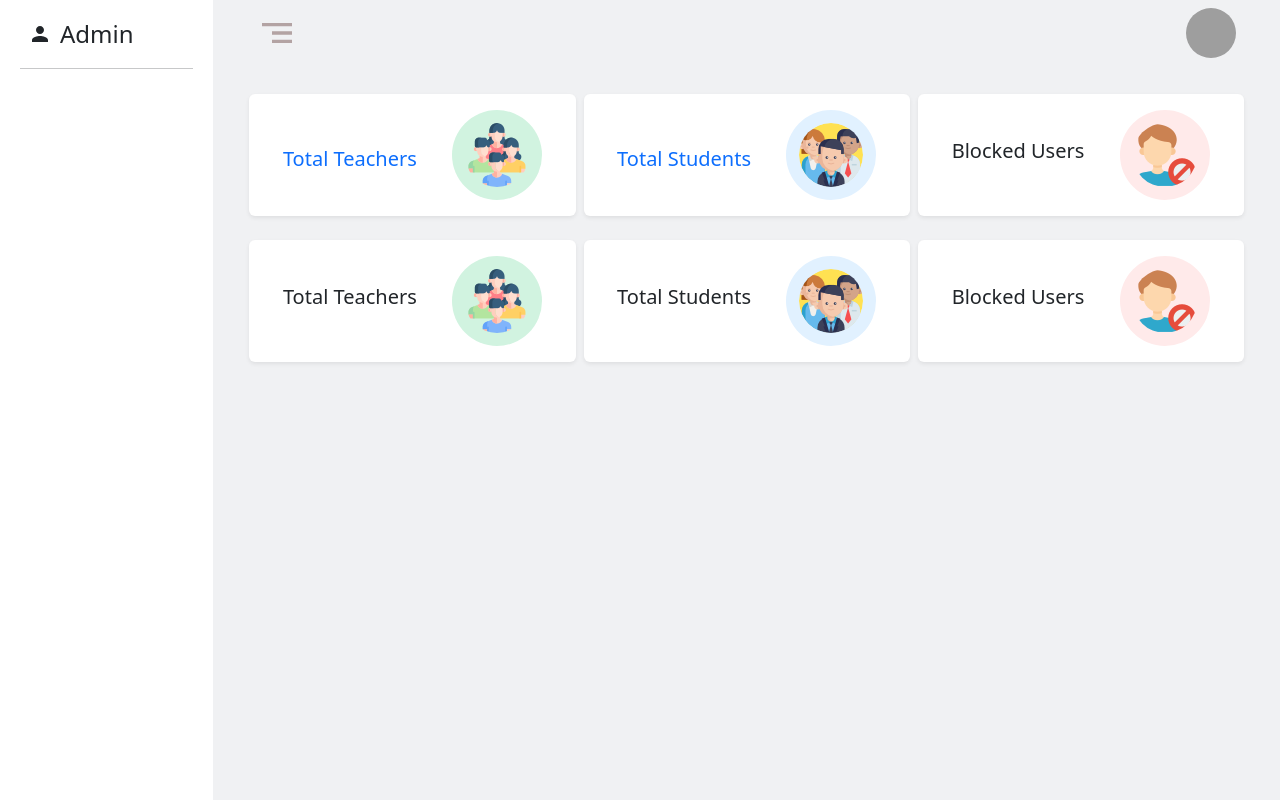
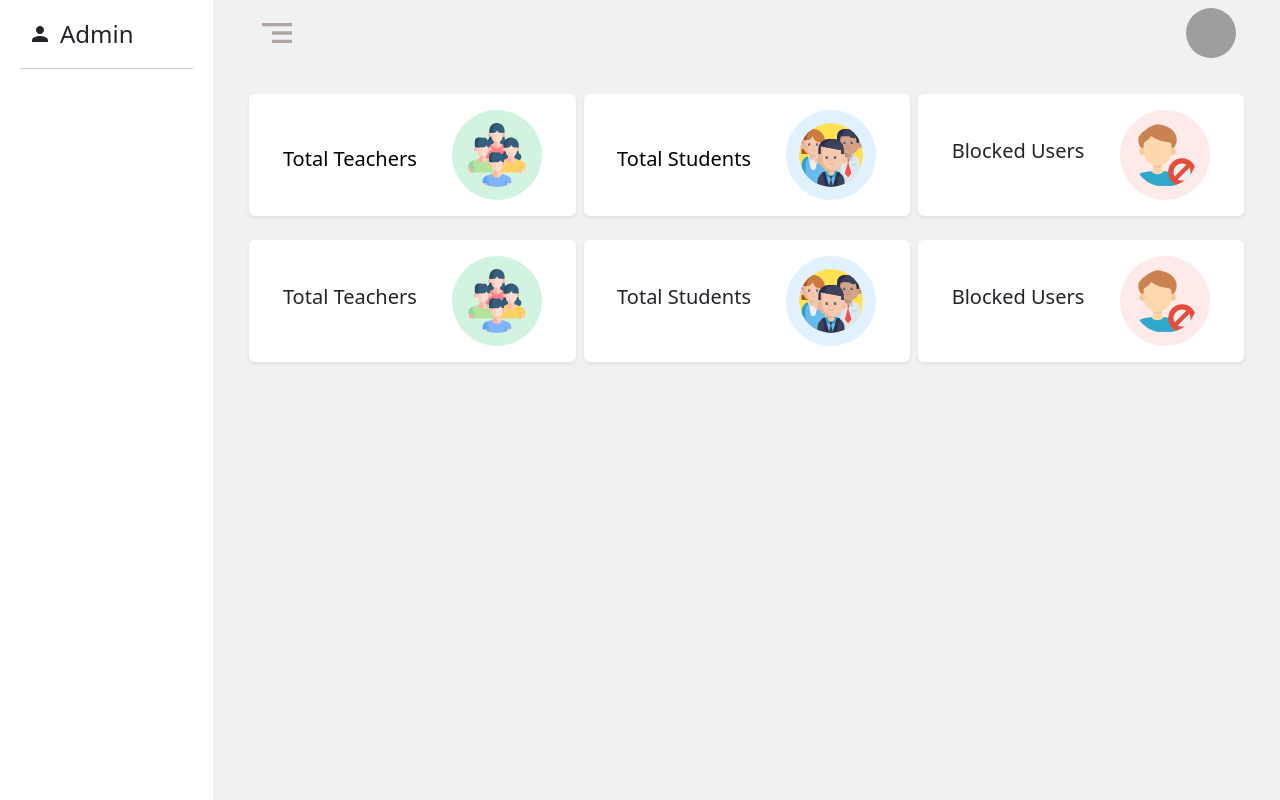
Before and after one commit to Taran-Arora/School_user, a React (Create React App) app: page /dashboard in a window 1280 px wide. Built offline with nearby package versions, Linux system fonts and the light colour scheme; grey boxes are pictures that could not be loaded.

Commit message:
commited

```diff
--- a/src/Components/Home.js
+++ b/src/Components/Home.js
@@ -130,7 +130,7 @@ const Home = ({ Toggle    }) => {
                         <div className="p-3 bg-white shadow-sm d-flex justify-content-around align-items-center rounded">
                             <div>
                                 <h3 className='fs-2'>{totalTeachers} </h3>
-                                <Link to='/allteachers' className='fs-5'>Total Teachers</Link>
+                                <Link to='/allteachers' className='fs-5 d-link'>Total Teachers</Link>
                             </div>
                             <img src={Students} alt="Total Users" className='img-fluid cards-img bg-green' />
                         </div>
@@ -139,7 +139,7 @@ const Home = ({ Toggle    }) => {
                         <div className="p-3 bg-white shadow-sm d-flex justify-content-around align-items-center rounded">
                             <div>
                                 <h3 className='fs-2'>{totalStudents} </h3>
-                                <Link to='/allstudents' className='fs-5'>Total Students</Link>
+                                <Link to='/allstudents' className='fs-5 d-link'>Total Students</Link>
                             </div>
                             <img src={Teacher} alt="Active Users" className='img-fluid cards-img bg-blue' />
                         </div>
--- a/src/Style/AllSchools.scss
+++ b/src/Style/AllSchools.scss
@@ -59,3 +59,6 @@
 .table>:not(caption)>*>* {
     padding: 1rem 1.5rem !important;
 }
+.d-link {
+    color: #000;
+}
--- a/src/Style/dashboard.scss
+++ b/src/Style/dashboard.scss
@@ -7,4 +7,5 @@
         background-color: $white;
         transition: all 0.5s ease-in-out;
     }
+
 }
```
